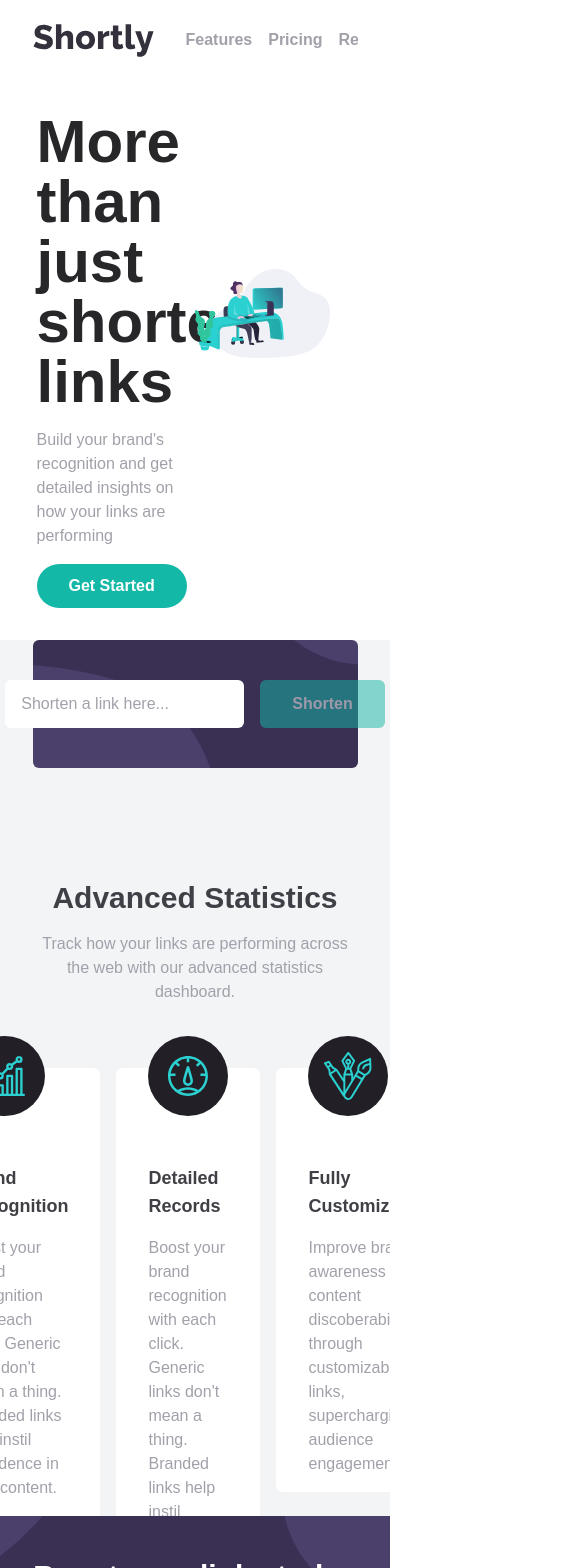
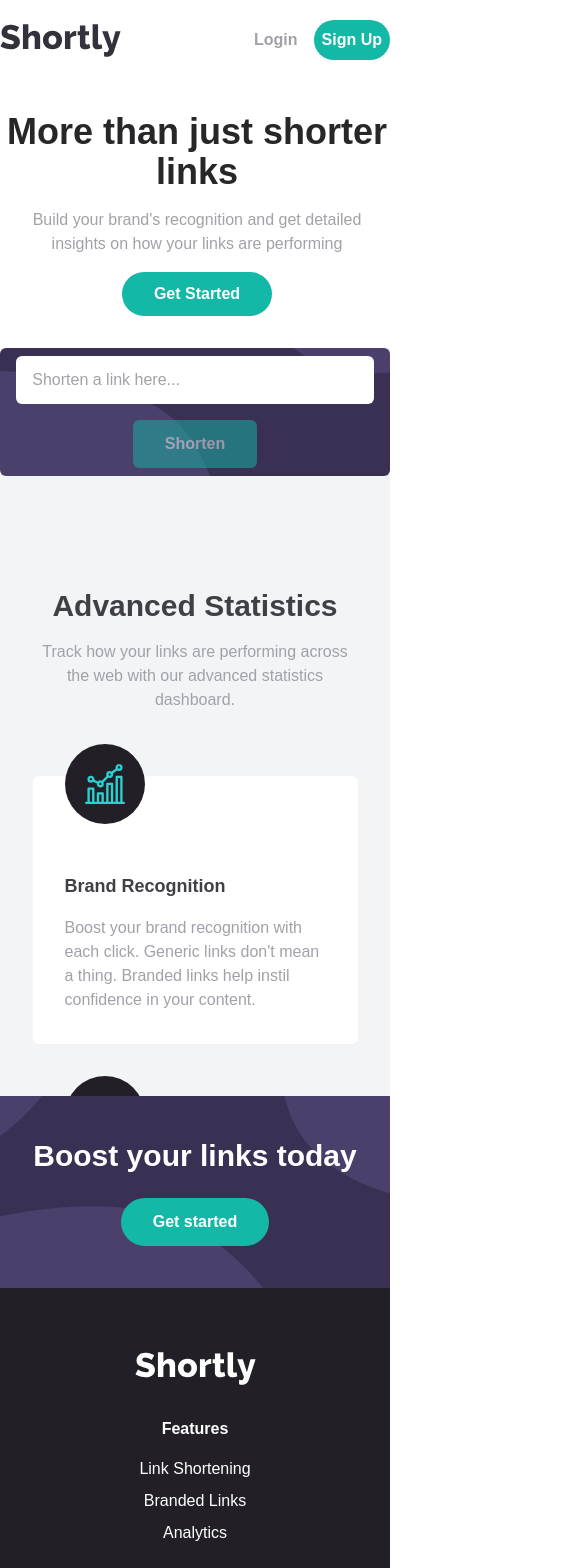
Before and after one commit to michelwene/url-shortening, a React (Create React App) app: page / in a window 390 px wide. Shown: the top 1568 px of the page, 585 px wide, since content can reach past the window. Built offline with nearby package versions, Linux system fonts and the light colour scheme.

Commit message:
style: responsive

```diff
--- a/src/components/Details/index.jsx
+++ b/src/components/Details/index.jsx
@@ -1,8 +1,8 @@
 export function Details() {
   return (
-    <div className="w-5/6 mx-auto mt-28 flex flex-col justify-center items-center">
+    <div className="w-5/6 mx-auto mt-28 flex flex-col justify-center items-center h-full">
       <div className="flex flex-col items-center justify-center gap-y-4">
-        <h3 className="font-extrabold text-zinc-700 text-3xl">
+        <h3 className="font-extrabold text-zinc-700 text-3xl sm:text-center">
           Advanced Statistics
         </h3>
         <p className="text-zinc-400 text-center">
@@ -10,8 +10,8 @@ export function Details() {
           statistics dashboard.
         </p>
       </div>
-      <div className="flex gap-x-4 mt-16 h-auto max-h-80 justify-center ">
-        <div className="bg-white rounded-md px-8 h-full pb-4">
+      <div className="flex gap-x-4 mt-16 h-auto max-h-80 justify-center flex-wrap sm:gap-y-16">
+        <div className="bg-white rounded-md px-8 h-full pb-4 max-w-sm">
           <div className="w-20 h-20 rounded-full p-4 bg-[#222026] flex items-center justify-center bg-[url('/public/images/icon-brand-recognition.svg')] bg-center bg-no-repeat bg-auto relative -top-8" />
           <h4 className="text-zinc-700 font-extrabold text-lg my-4">
             Brand Recognition
@@ -21,7 +21,7 @@ export function Details() {
             mean a thing. Branded links help instil confidence in your content.
           </p>
         </div>
-        <div className="bg-white rounded-md px-8 min-h-min pb-4">
+        <div className="bg-white rounded-md px-8 min-h-min pb-4 max-w-sm">
           <div className="w-20 h-20 rounded-full p-4 bg-[#222026] flex items-center justify-center bg-[url('/public/images/icon-detailed-records.svg')] bg-center bg-no-repeat bg-auto relative -top-8" />
           <h4 className="text-zinc-700 font-extrabold text-lg my-4">
             Detailed Records
@@ -31,7 +31,7 @@ export function Details() {
             mean a thing. Branded links help instil confidence in your content.
           </p>
         </div>
-        <div className="bg-white rounded-md px-8 min-h-min pb-4">
+        <div className="bg-white rounded-md px-8 min-h-min pb-4 max-w-sm">
           <div className="w-20 h-20 rounded-full p-4 bg-[#222026] flex items-center justify-center bg-[url('/public/images/icon-fully-customizable.svg')] bg-center bg-no-repeat bg-auto relative -top-8" />
           <h4 className="text-zinc-700 font-extrabold text-lg my-4">
             Fully Customizable
--- a/src/components/Footer/index.jsx
+++ b/src/components/Footer/index.jsx
@@ -8,10 +8,10 @@ import { Logo } from "../Logo/index.jsx";
 
 export function Footer() {
   return (
-    <footer className="bg-[#222026] h-auto">
-      <div className="w-5/6 mx-auto flex items-start justify-between py-16">
+    <footer className="bg-[#222026] h-auto sm:w-screen md:w-full">
+      <div className="sm:w-full md:w-11/12 lg:w-5/6 mx-auto flex items-start justify-between sm:items-center md:items-start py-16 sm:flex-col md:flex-row sm:gap-y-8 md:gap-y-0">
         <Logo fill="#fff" />
-        <div className="flex text-white gap-x-16">
+        <div className="flex text-white gap-x-16 sm:flex-col md:flex-row sm:gap-y-8 md:gap-y-0 sm:text-center md:text-left">
           <div>
             <h5 className="font-bold mb-4">Features</h5>
             <div className="flex flex-col gap-y-2">
--- a/src/components/Header/index.jsx
+++ b/src/components/Header/index.jsx
@@ -3,9 +3,9 @@ import { Button } from "../Button/index.jsx";
 export default function Header() {
   return (
     <div className="flex h-20 w-full justify-between">
-      <div className="flex gap-x-8">
+      <div className="flex gap-x-8 ">
         <Logo />
-        <ul className="flex items-center gap-x-4 font-bold text-zinc-400 ">
+        <ul className="flex items-center gap-x-4 font-bold text-zinc-400 sm:hidden md:flex">
           <li>
             <a href="/" className="hover:text-gray-700 hover:underline">
               Features
@@ -23,7 +23,7 @@ export default function Header() {
           </li>
         </ul>
       </div>
-      <div className="flex gap-x-8 items-center">
+      <div className="flex items-center sm:gap-x-4 md:gap-x-8">
         <Button
           type="button"
           className="bg-transparent font-bold text-zinc-400"
@@ -32,7 +32,7 @@ export default function Header() {
         </Button>
         <Button
           type="button"
-          className="bg-teal-500 font-bold text-white rounded-3xl px-6 py-1 h-10 hover:opacity-70 active:bg-teal-700 focus:outline-none focus:ring focus:ring-teal-500 focus:shadow-outline-teal"
+          className="bg-teal-500 sm:font-semibold md:font-bold text-white rounded-3xl py-1  sm:px-2 md:px-6 h-10 hover:opacity-70 active:bg-teal-700 focus:outline-none focus:ring focus:ring-teal-500 focus:shadow-outline-teal"
         >
           Sign Up
         </Button>
--- a/src/components/Layout/index.jsx
+++ b/src/components/Layout/index.jsx
@@ -8,12 +8,12 @@ import { ShortenLink } from "../Shorten";
 export default function Layout() {
   return (
     <>
-      <section className="flex items-center w-5/6 h-auto mx-auto flex-col overflow-x-hidden bg-white relative z-10">
+      <section className="flex items-center sm:w-screen md:w-5/6 h-auto mx-auto flex-col overflow-x-hidden bg-white relative z-10">
         <Header />
         <Main />
       </section>
-      <section className="h-auto overflow-x-hidden bg-gray-100 pb-32">
-        <div className="w-5/6 mx-auto">
+      <section className="h-auto overflow-x-hidden bg-gray-100 md:pb-32">
+        <div className="w-5/6 mx-auto sm:w-full md:w-5/6">
           <ShortenLink />
         </div>
         <Details />
--- a/src/components/Logo/index.jsx
+++ b/src/components/Logo/index.jsx
@@ -2,7 +2,7 @@ import { IconLogo } from "../../assets/icons";
 
 export function Logo({ fill }) {
   return (
-    <div className="flex items-center">
+    <div className="items-center flex">
       <span>
         <IconLogo fill={fill} />
       </span>
--- a/src/components/Main/index.jsx
+++ b/src/components/Main/index.jsx
@@ -2,12 +2,12 @@ import { Button } from "../Button";
 
 export function Main() {
   return (
-    <main className="flex items-center w-full h-[35rem]">
-      <div className="w-1/2 h-full flex flex-col items-start justify-center gap-y-4 pl-1">
-        <h1 className="font-extrabold text-6xl text-zinc-800">
+    <main className="flex items-center w-full sm:h-auto md:h-[35rem] sm:justify-center md:justify-between sm:py-8 md:py-0">
+      <div className=" sm:w-full md:w-1/2 h-full flex flex-col justify-center gap-y-4 pl-1 sm:items-center md:items-start">
+        <h1 className="font-extrabold text-6xl text-zinc-800 lg:text-6xl md:text-5xl sm:text-4xl sm:text-center md:text-left">
           More than just shorter links
         </h1>
-        <p className="font-medium text-zinc-400">
+        <p className="font-medium text-zinc-400 sm:text-center md:text-left">
           Build your brand's recognition and get detailed insights on how your
           links are performing
         </p>
@@ -15,8 +15,8 @@ export function Main() {
           Get Started
         </Button>
       </div>
-      <div className="w-1/2 h-full ">
-        <div className="h-5/6 w-5/6 bg-[url('/public/images/illustration-working.svg')] bg-contain bg-center bg-no-repeat"></div>
+      <div className="w-1/2 h-full sm:hidden md:flex">
+        <div className="h-5/6 w-5/6 sm:w-full bg-[url('/public/images/illustration-working.svg')] bg-contain bg-center bg-no-repeat" />
       </div>
     </main>
   );
--- a/src/components/Promotion/index.jsx
+++ b/src/components/Promotion/index.jsx
@@ -4,7 +4,7 @@ export function Promotion() {
   return (
     <div className="h-48 flex items-center justify-center bg-[url('/public/images/bg-boost-desktop.svg')] bg-center bg-cover bg-no-repeat bg-[#3A3054]">
       <div className="flex flex-col gap-y-6 items-center">
-        <h4 className="text-white font-extrabold text-3xl">
+        <h4 className="text-white font-extrabold text-3xl sm:text-center">
           Boost your links today
         </h4>
         <Button className="h-12 px-8 py-2.5 bg-teal-500 text-white rounded-full font-bold hover:opacity-70 active:bg-teal-700 focus:outline-none focus:ring focus:rign-teal-700 focus:shadow-outline-teal">
--- a/src/components/Shorten/index.jsx
+++ b/src/components/Shorten/index.jsx
@@ -1,4 +1,4 @@
-import { useEffect, useState } from "react";
+import { useState } from "react";
 import { Button } from "../Button";
 import { ShortenedLink } from "./Shortened-Link";
 import { api } from "../../services/api";
@@ -26,6 +26,7 @@ export function ShortenLink() {
       }, 3000);
     }
   };
+
   const newShortenedLink = shortenedLink.filter(
     (element, index) =>
       index ===
@@ -35,22 +36,13 @@ export function ShortenLink() {
           elem.original_link === element.original_link
       )
   );
-
-  useEffect(() => {
-    const items = JSON.parse(localStorage.getItem("newShortenedLink"));
-    if (items) {
-      setshortenedLink(items);
-    }
-  }, []);
-
-  localStorage.setItem("newShortenedLink", JSON.stringify(newShortenedLink));
   return (
     <>
       <div className=" h-32 mx-auto bg-[url('/public/images/bg-shorten-desktop.svg')] bg-no-repeat bg-center bg-cover bg-[#3A3054] rounded-md">
-        <div className="w-4/5 h-full mx-auto flex items-center justify-center gap-x-4">
+        <div className=" sm:w-full md:w-4/5 h-full mx-auto flex items-center justify-center gap-x-4 sm:flex-col md:flex-row sm:gap-y-4 md:gap-y-0">
           <input
             type="text"
-            className="flex-1 h-12 rounded-md px-4  placeholder:text-zinc-400 focus:outline-none focus:ring focus:rign-purple-500 focus:shadow-outline-purple"
+            className="md:flex-1 h-12 rounded-md px-4 sm:w-11/12 md:w-full placeholder:text-zinc-400 focus:outline-none focus:ring focus:rign-purple-500 focus:shadow-outline-purple"
             placeholder="Shorten a link here..."
             onChange={(e) => setLink(e.target.value)}
             value={link}
--- a/tailwind.config.js
+++ b/tailwind.config.js
@@ -7,6 +7,9 @@ module.exports = {
         sans: ["Poppins", "sans-serif"],
         serif: ["Poppins", "serif"],
       },
+      screens: {
+        sm: "320px",
+      },
     },
   },
   plugins: [],
```
Also changed, not shown: src/components/Shorten/Shortened-Link/index.jsx (+4 -4 lines), 1 other file (tests, documents, lock files or other folders).
